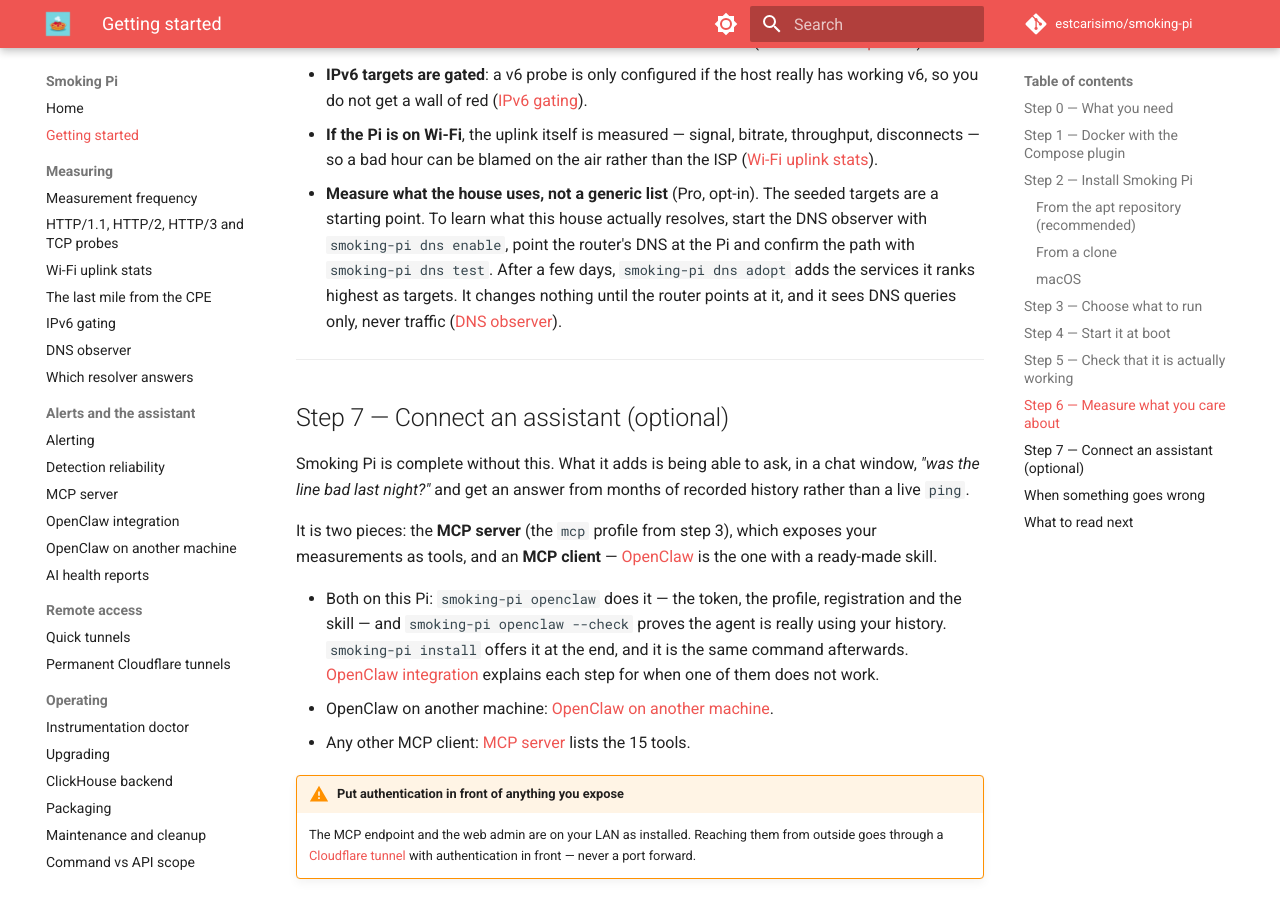
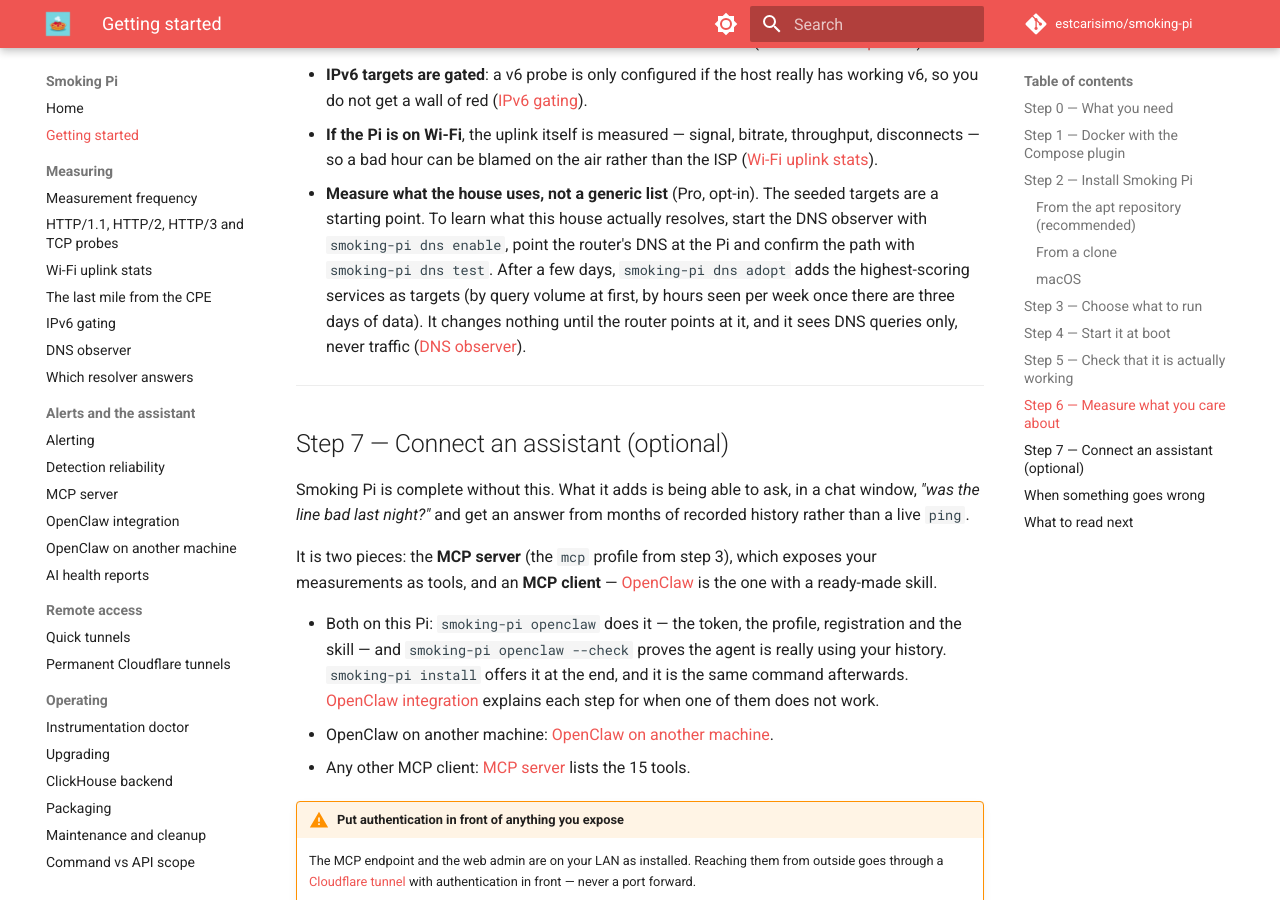
Before and after one commit to estcarisimo/smoking-pi, an MkDocs documentation site: the page built from docs/getting-started.md, in a window 1280 px wide and 900 px high, scrolled down 8226 px. Built offline with MkDocs 1.6.1 and Material for MkDocs 9.7.7, drawn with Linux system fonts in a browser that asks for light colours; comment, search, counter and statistics services are not loaded.

Commit message:
docs: adopt scores by volume first, presence after 72 h
Co-Authored-By: Claude Opus 5.5 <noreply@anthropic.com>

```diff
--- a/docs/getting-started.md
+++ b/docs/getting-started.md
@@ -407,8 +407,9 @@ Useful to know on the first day:
   seeded targets are a starting point. To learn what this house actually
   resolves, start the DNS observer with `smoking-pi dns enable`, point the
   router's DNS at the Pi and confirm the path with `smoking-pi dns test`.
-  After a few days, `smoking-pi dns adopt` adds the services it ranks
-  highest as targets. It changes nothing until the router points at it,
+  After a few days, `smoking-pi dns adopt` adds the highest-scoring
+  services as targets (by query volume at first, by hours seen per week
+  once there are three days of data). It changes nothing until the router points at it,
   and it sees DNS queries only, never traffic
   ([DNS observer](dns-observer.md)).
 
```
Also changed, not shown: README.md (+1 -1 lines), docs/index.md (+1 -1 lines).
